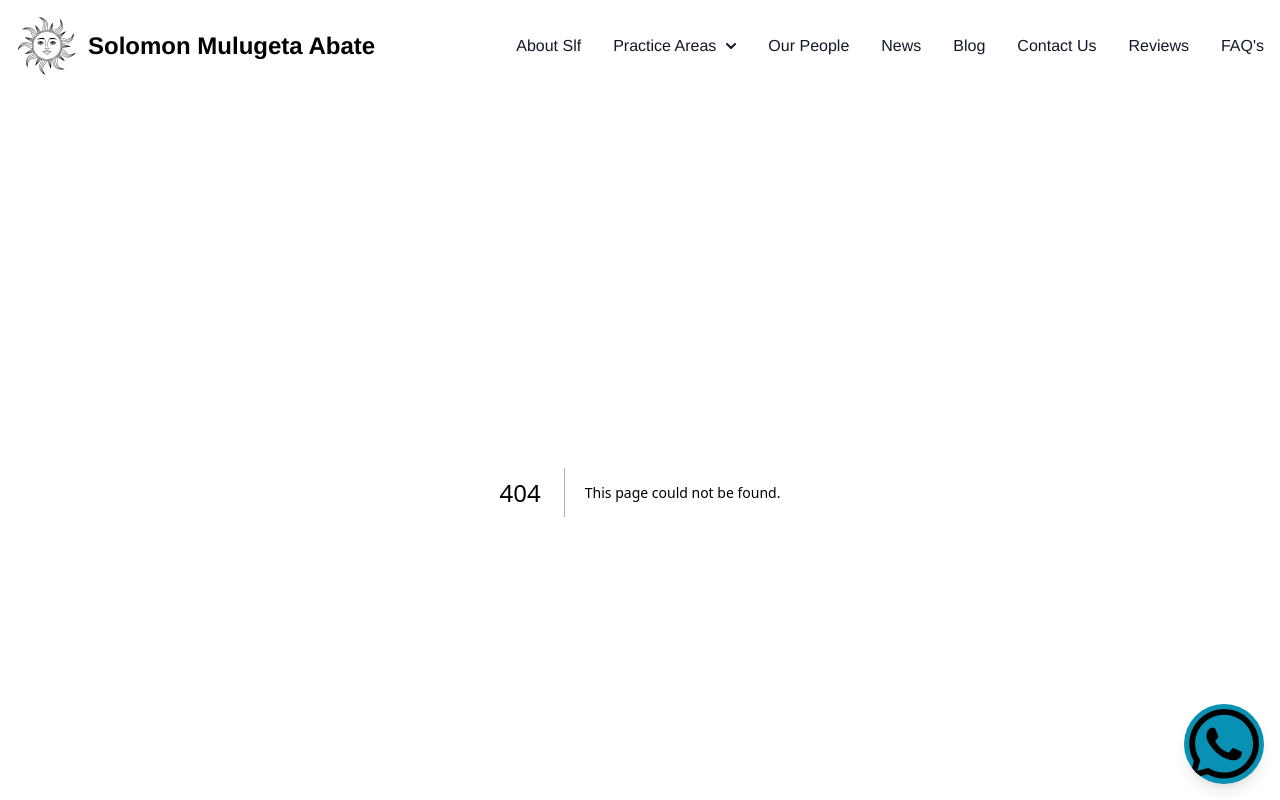
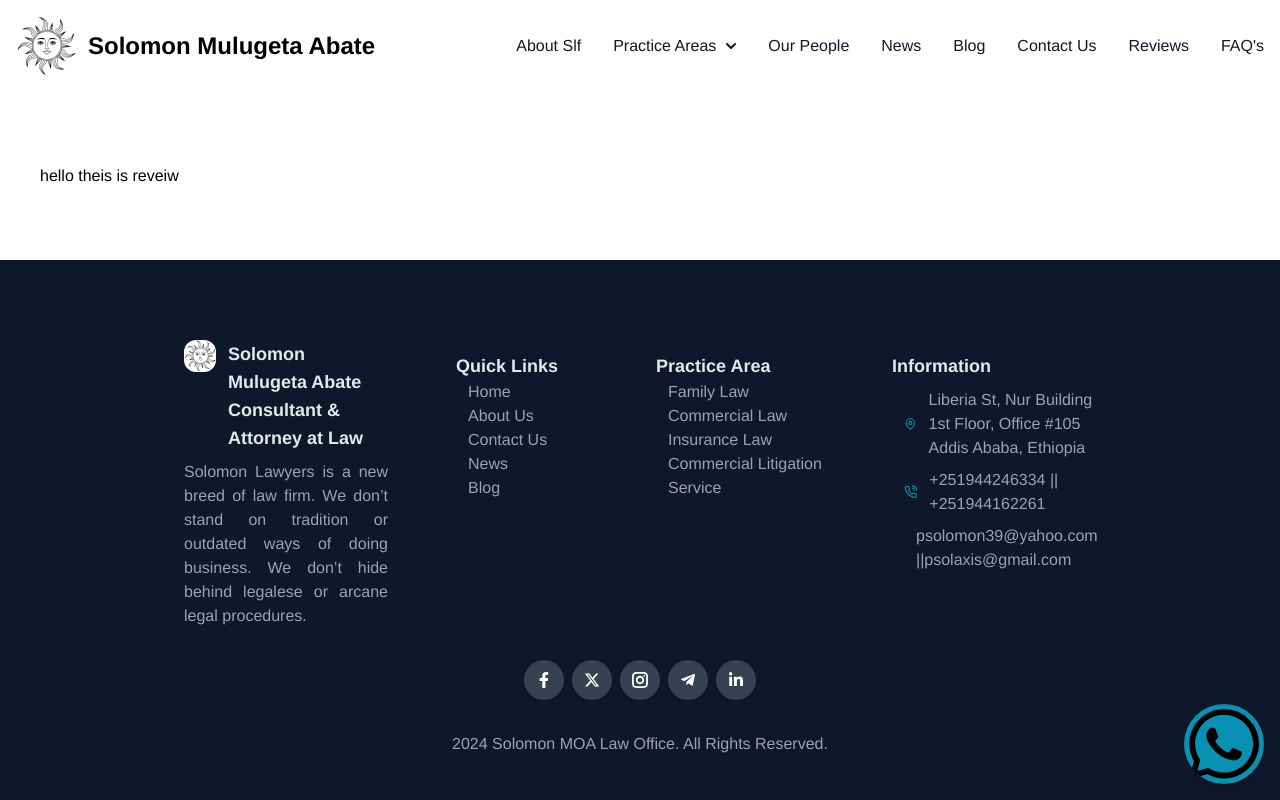
Before and after one commit to abenooo/lawyer_public_site, a Next.js app: page /reviews in a window 1280 px wide. Before the commit this address had no page. Shown: the top 800 px of the page. Built offline with nearby package versions, Linux system fonts and the light colour scheme.

Commit message:
Create reviews page

```diff
--- /dev/null
+++ b/pages/reviews.jsx
@@ -0,0 +1,19 @@
+import React from 'react';
+
+const Reviews = () => {
+
+  return (
+    <div>
+      <div className="container mx-auto px-4 py-8">
+        <div className="flex flex-wrap ">
+          <div className="w-full md:w-1/2 px-6">
+          <div className="w-full md:w-1/2 mt-10">
+          </div>hello theis is reveiw
+        </div>
+      </div>
+    </div>
+    </div>
+  );
+};
+
+export default Reviews;
```
